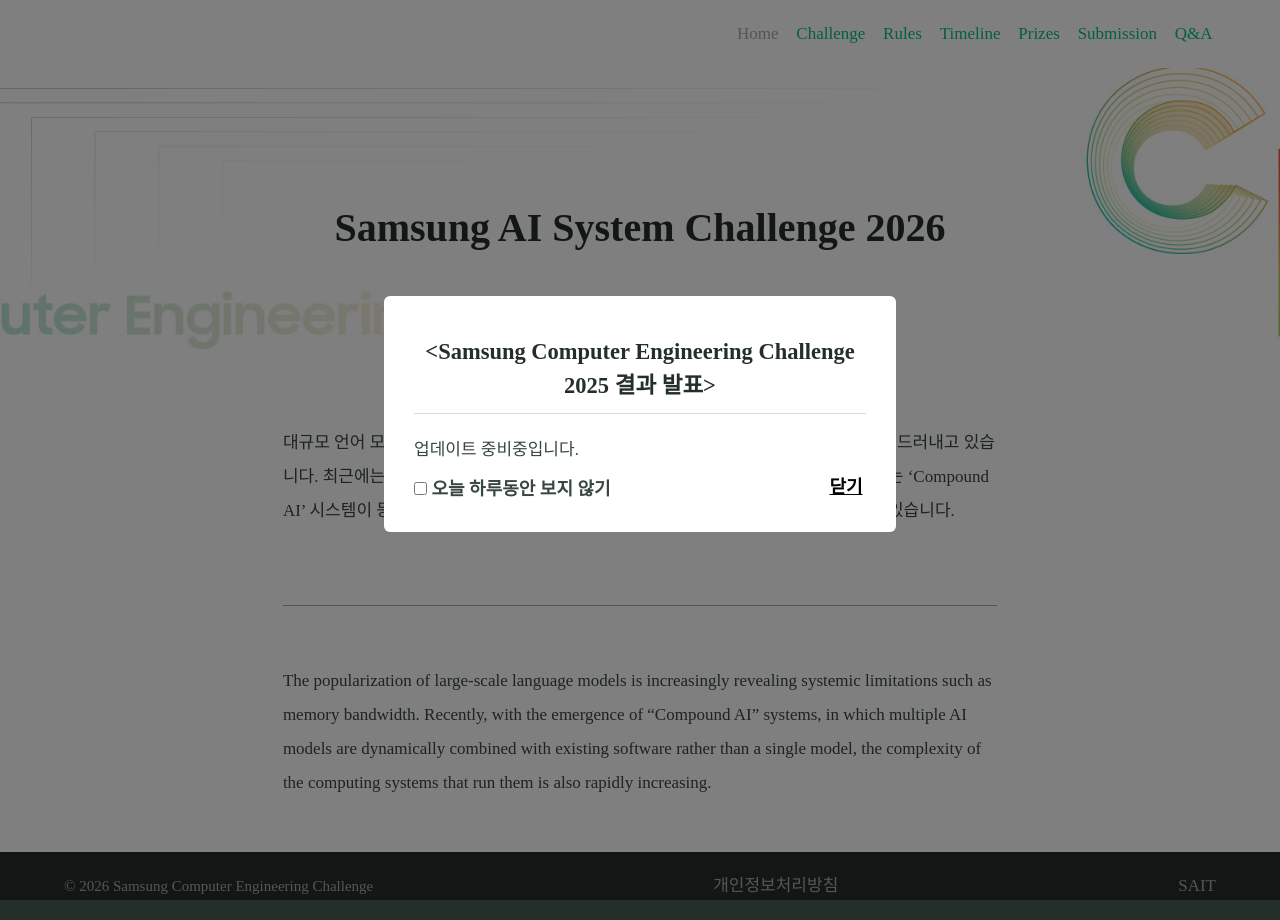
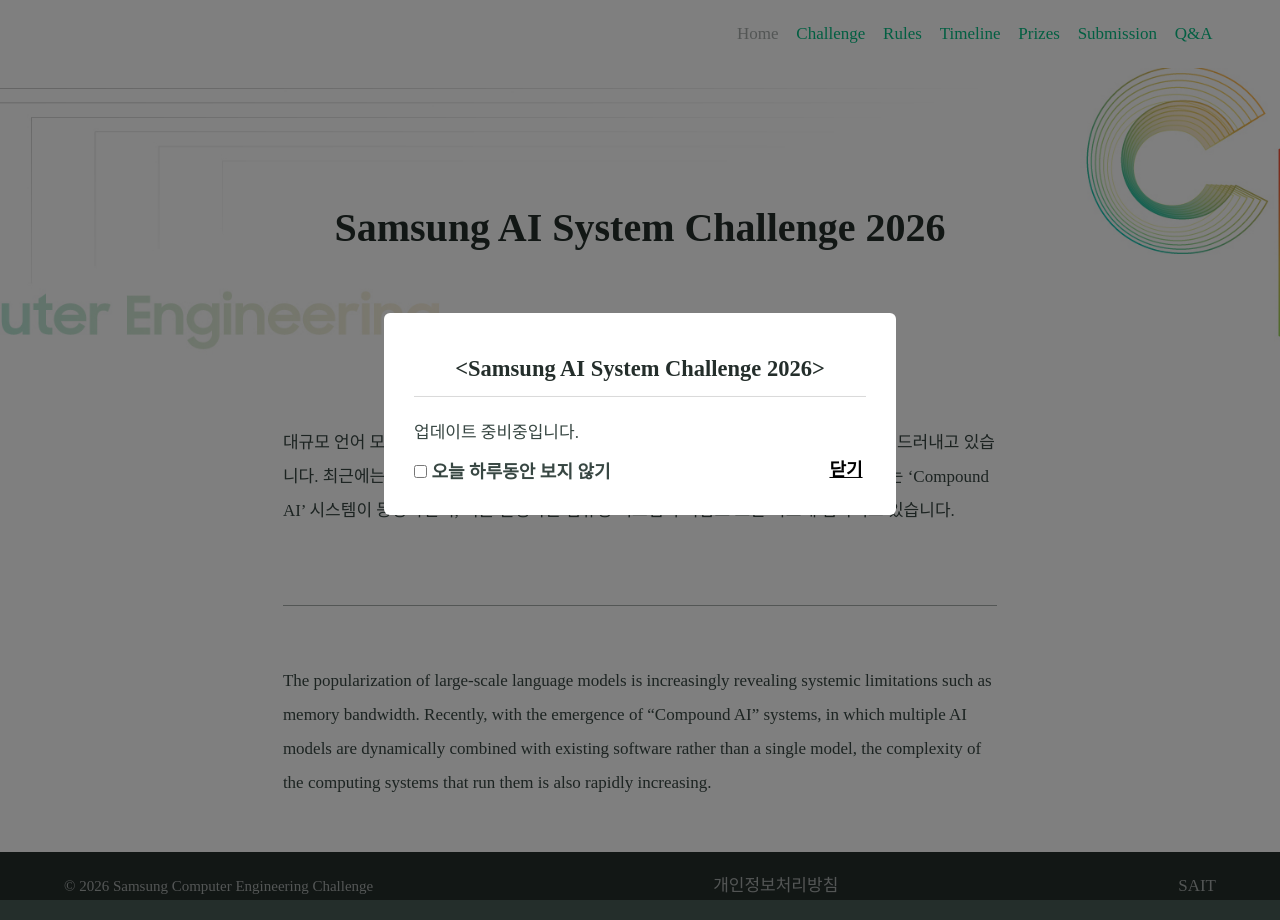
Before and after one commit to AISystemChallenge/AISystemChallenge.github.io, a Jekyll site: the page built from index.md, in a window 1280 px wide. Built offline with Jekyll 4.4.1, drawn with Linux system fonts in a browser that asks for light colours; some web fonts are replaced.

Commit message:
Update index.md

```diff
--- a/index.md
+++ b/index.md
@@ -14,7 +14,7 @@ The popularization of large-scale language models is increasingly revealing syst
 
 <div class="layerPopup" id="layer_popup0" style="visibility: visible;">
     <div class="layerBox" style="width:40%;">
-        <h5 class="title"> <b> &lt;Samsung Computer Engineering Challenge 2025 결과 발표&gt; </b></h5>
+        <h5 class="title"> <b> &lt;Samsung AI System Challenge 2026&gt; </b></h5>
         <div class="cont">
         <p>
 	       업데이트 중비중입니다.<br>
```
